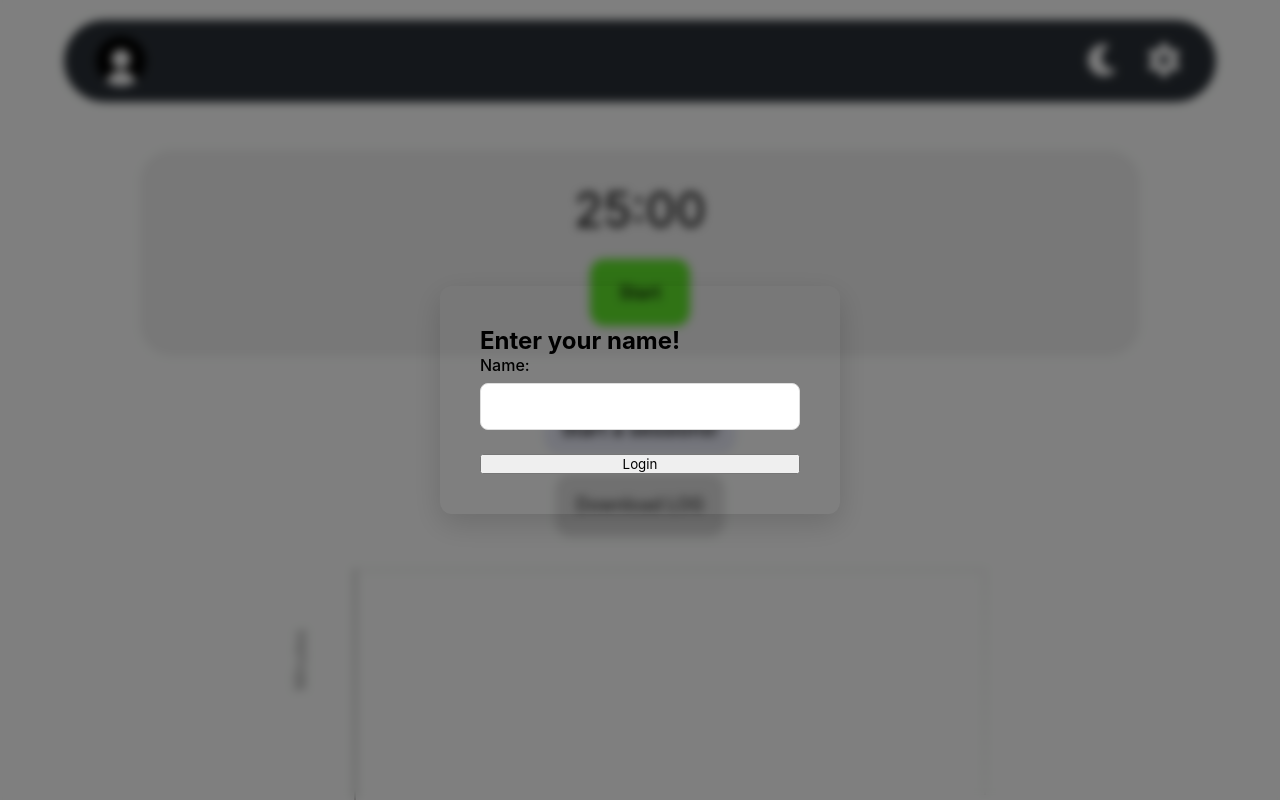
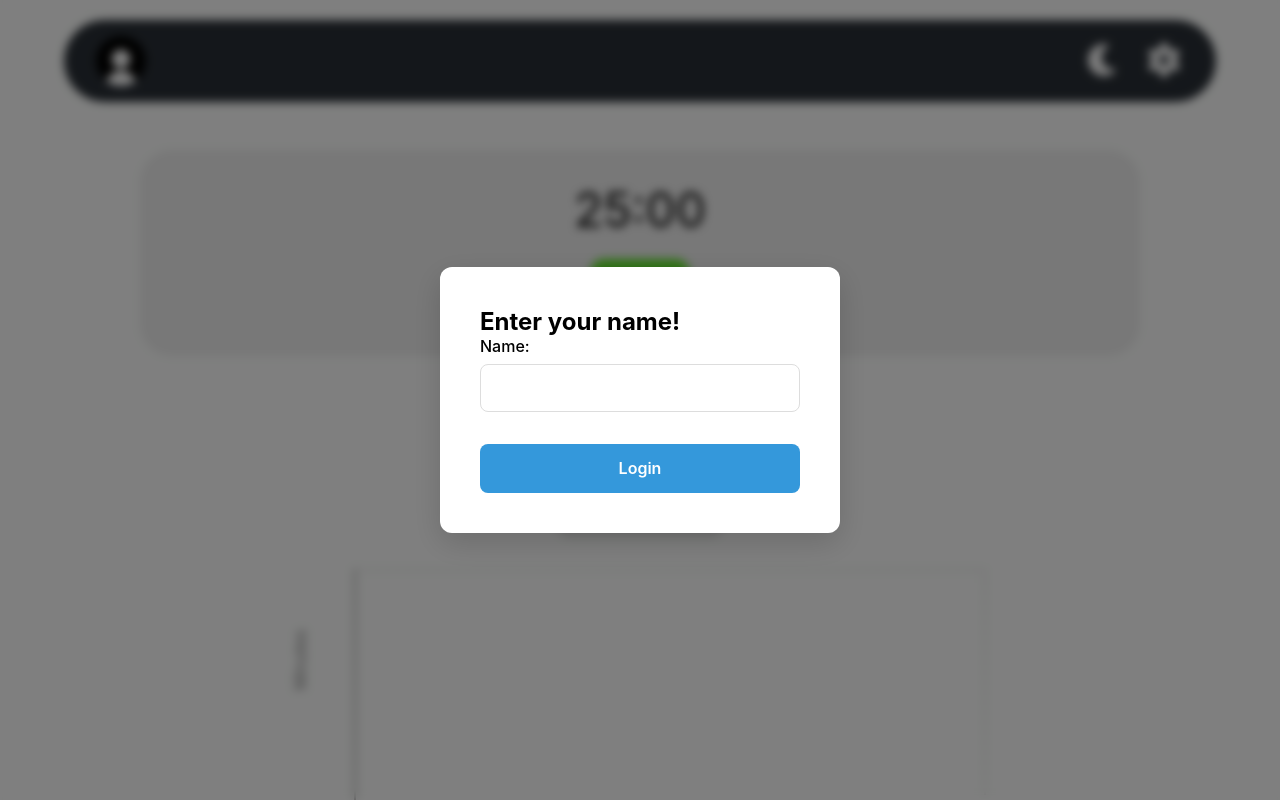
Before and after one commit to Zeedart/Smart-Study-Dashboard, a React (Vite) app in the folder Smart-Study-Dashboard/: page / in a window 1280 px wide. Shown: the top 800 px of the page. Built offline with nearby package versions, Linux system fonts and the light colour scheme.

Commit message:
Fixed reponsivness for user logging in

```diff
--- a/Smart-Study-Dashboard/src/App.jsx
+++ b/Smart-Study-Dashboard/src/App.jsx
@@ -92,7 +92,7 @@ function App() {
       }
       {username === "" && (
         <div className="popup">
-          <div className="popup-inner">
+          <div className={`popup-inner ${theme ? "popup-innerLight" : "popup-innerDark"}`}>
             <h2>Enter your name!</h2>
             <form onSubmit={handleLogin}>
               <label>
@@ -100,7 +100,7 @@ function App() {
                 <input type="text" name="username" />
                 {error && <p style={{ color: "red", marginTop: "10px" }}>{error}</p>}
               </label>
-              <button type="submit">Login</button>
+              <button className={`submitBtn ${theme ? "submitBtnLight" : "submitBtnDark"}`} type="submit">Login</button>
             </form>
           </div>
         </div>
```
